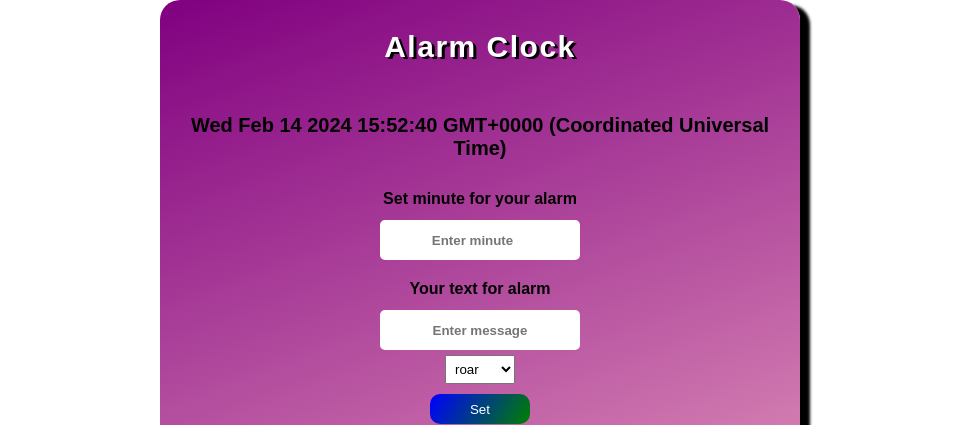
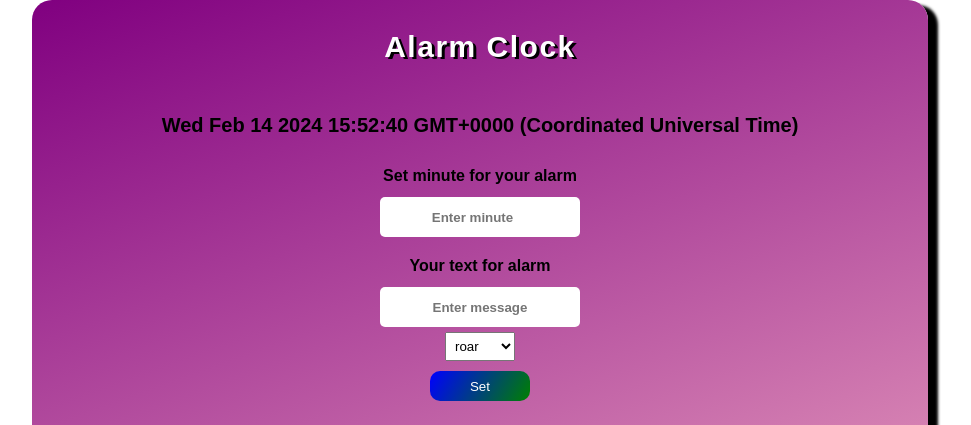
Before and after one commit to aashisrjl/alarm, a plain HTML site: page index.html in a window 1280 px wide. Shown: the top 425 px of the page, without its empty margins (160-1131 px from the left). Drawn offline with Linux system fonts and the light colour scheme; grey boxes are pictures that could not be loaded.

Commit message:
Update style.css

```diff
--- a/style.css
+++ b/style.css
@@ -14,7 +14,7 @@ body{
 }
 .container{
     padding: 20px;
-    max-width: 50%;
+    max-width: 70%;
     width: 100%;
     height: 100vh;
     background: linear-gradient(160deg, purple,pink);
```
